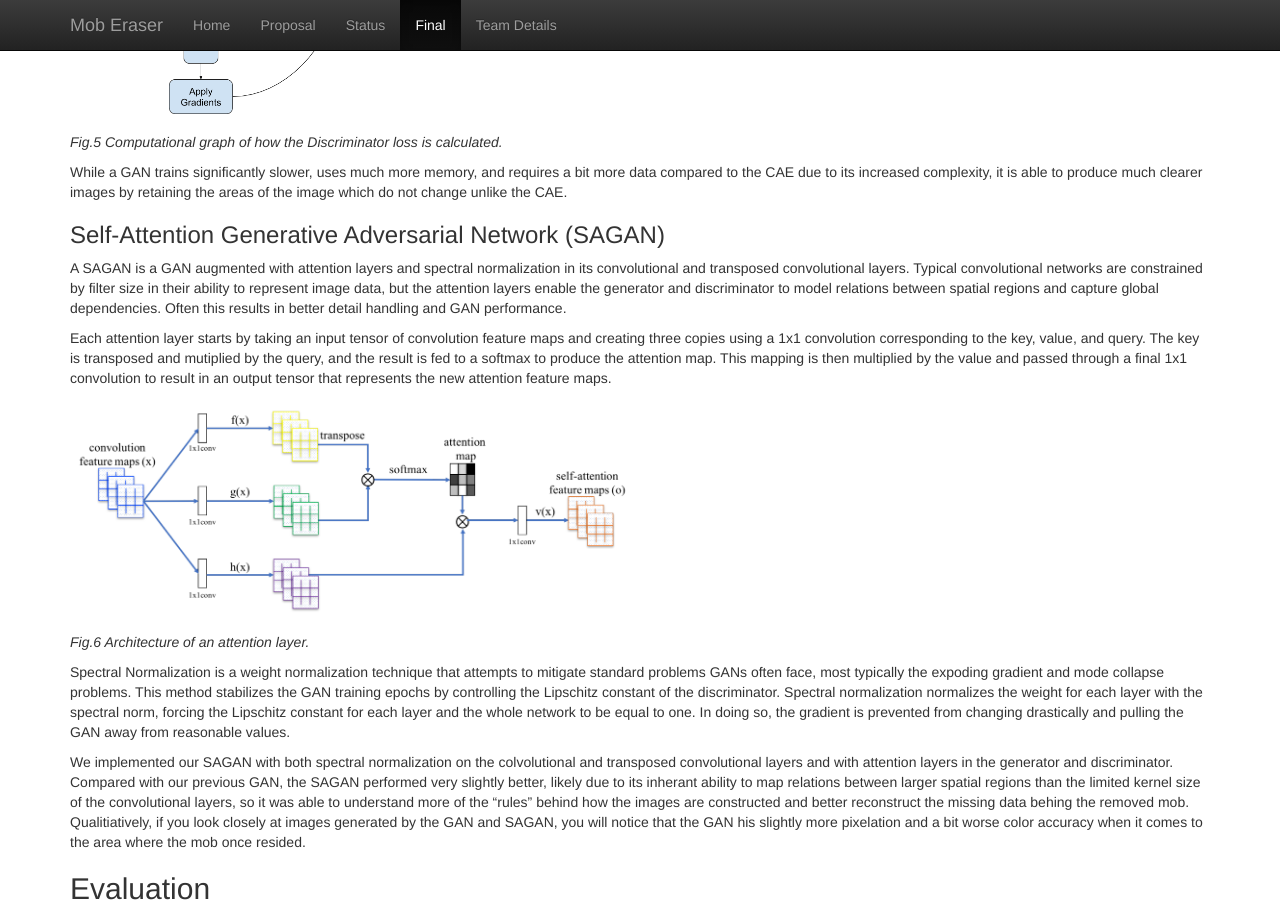
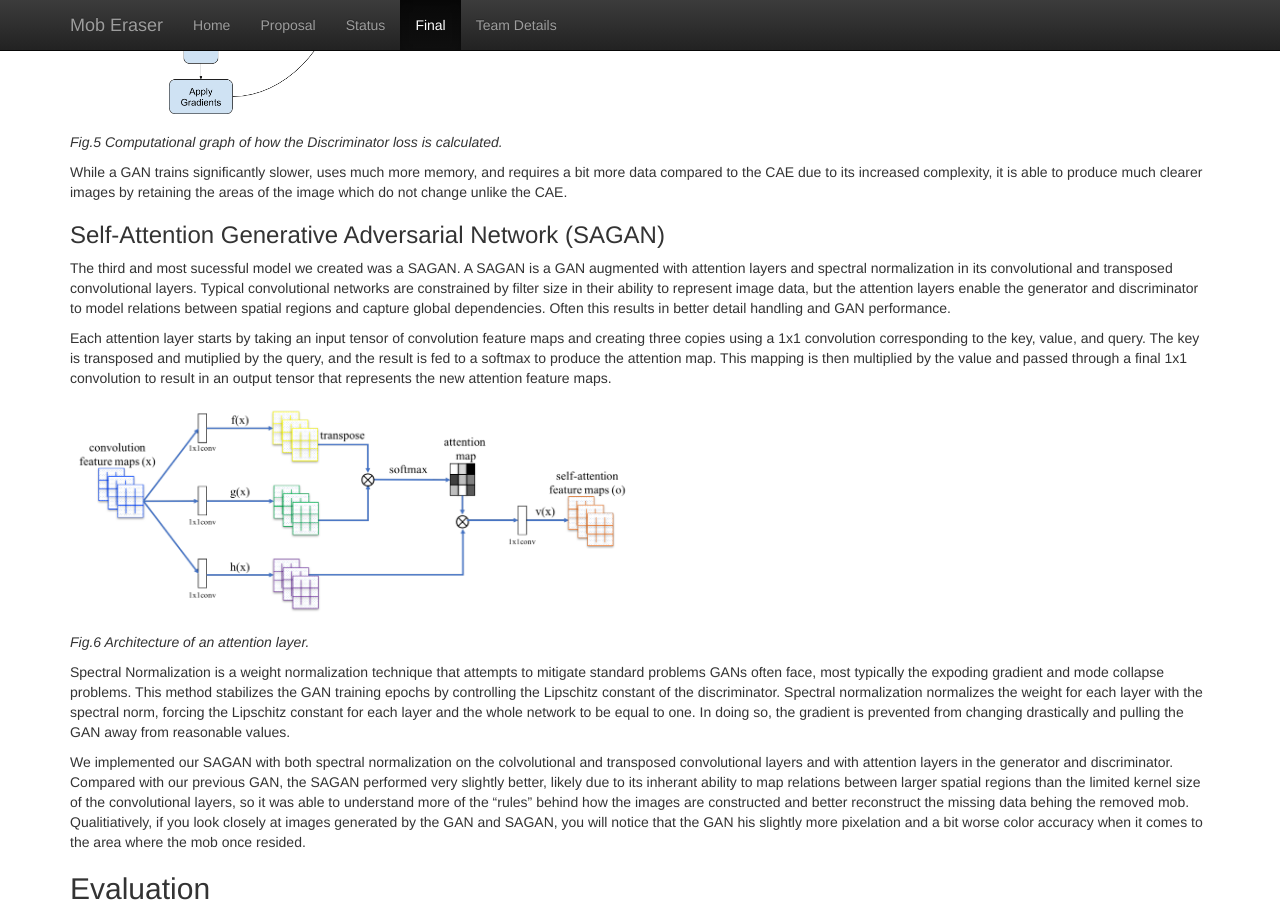
Before and after one commit to CoderMisha/175Temp, a Jekyll site: the page built from docs/final.md, in a window 1280 px wide and 900 px high, scrolled down 5962 px. Built offline with Jekyll 4.4.1, drawn with Linux system fonts in a browser that asks for light colours.

Commit message:
Update final.md

```diff
--- a/docs/final.md
+++ b/docs/final.md
@@ -73,7 +73,7 @@ While a GAN trains significantly slower, uses much more memory, and requires a b
 
 ### Self-Attention Generative Adversarial Network (SAGAN)
 
-A SAGAN is a GAN augmented with attention layers and spectral normalization in its convolutional and transposed convolutional layers. Typical convolutional networks are constrained by filter size in their ability to represent image data, but the attention layers enable the generator and discriminator to model relations between spatial regions and capture global dependencies. Often this results in better detail handling and GAN performance.
+The third and most sucessful model we created was a SAGAN. A SAGAN is a GAN augmented with attention layers and spectral normalization in its convolutional and transposed convolutional layers. Typical convolutional networks are constrained by filter size in their ability to represent image data, but the attention layers enable the generator and discriminator to model relations between spatial regions and capture global dependencies. Often this results in better detail handling and GAN performance.
 
 Each attention layer starts by taking an input tensor of convolution feature maps and creating three copies using a 1x1 convolution corresponding to the key, value, and query. The key is transposed and mutiplied by the query, and the result is fed to a softmax to produce the attention map. This mapping is then multiplied by the value and passed through a final 1x1 convolution to result in an output tensor that represents the new attention feature maps.
 
```
